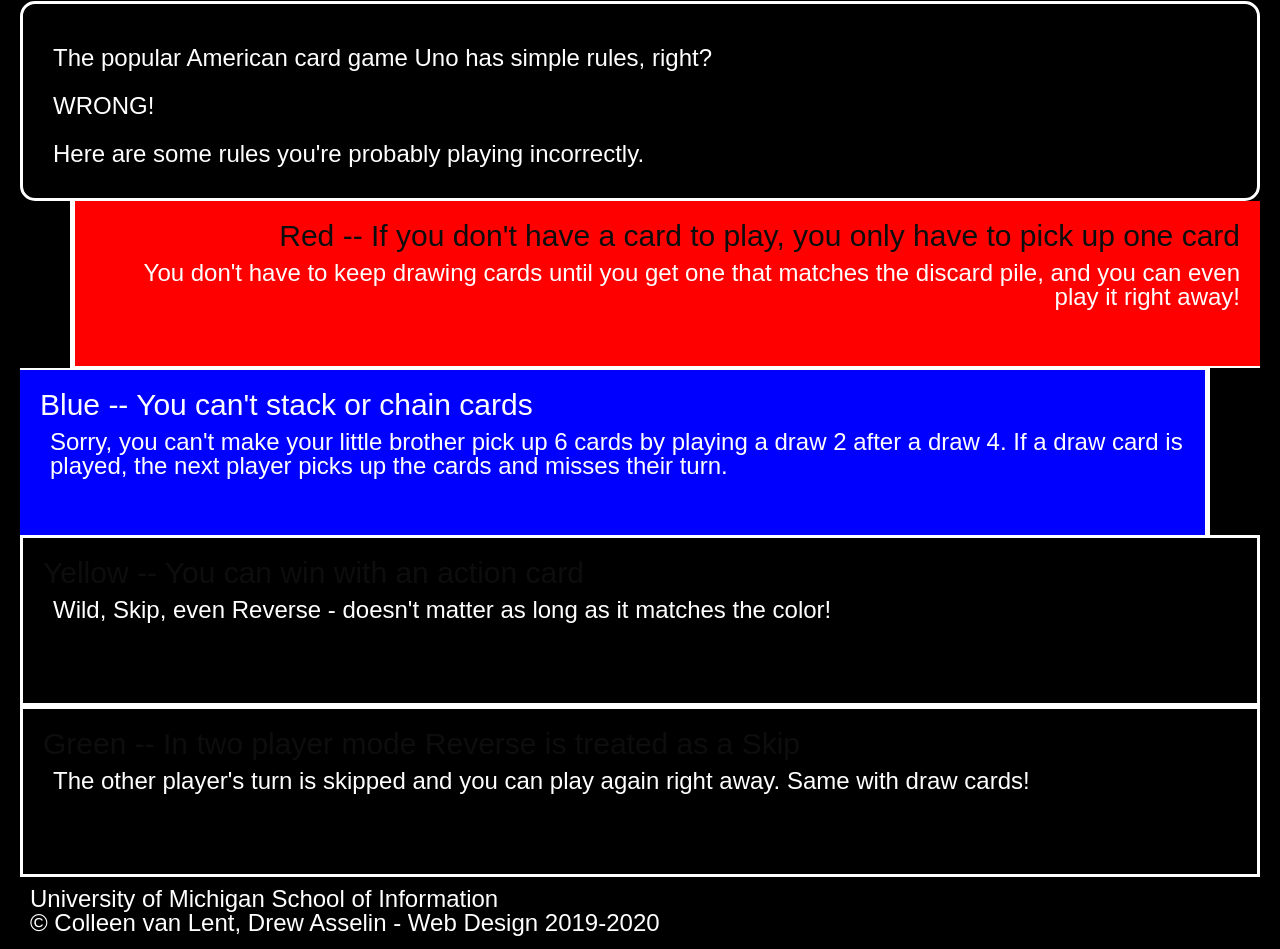
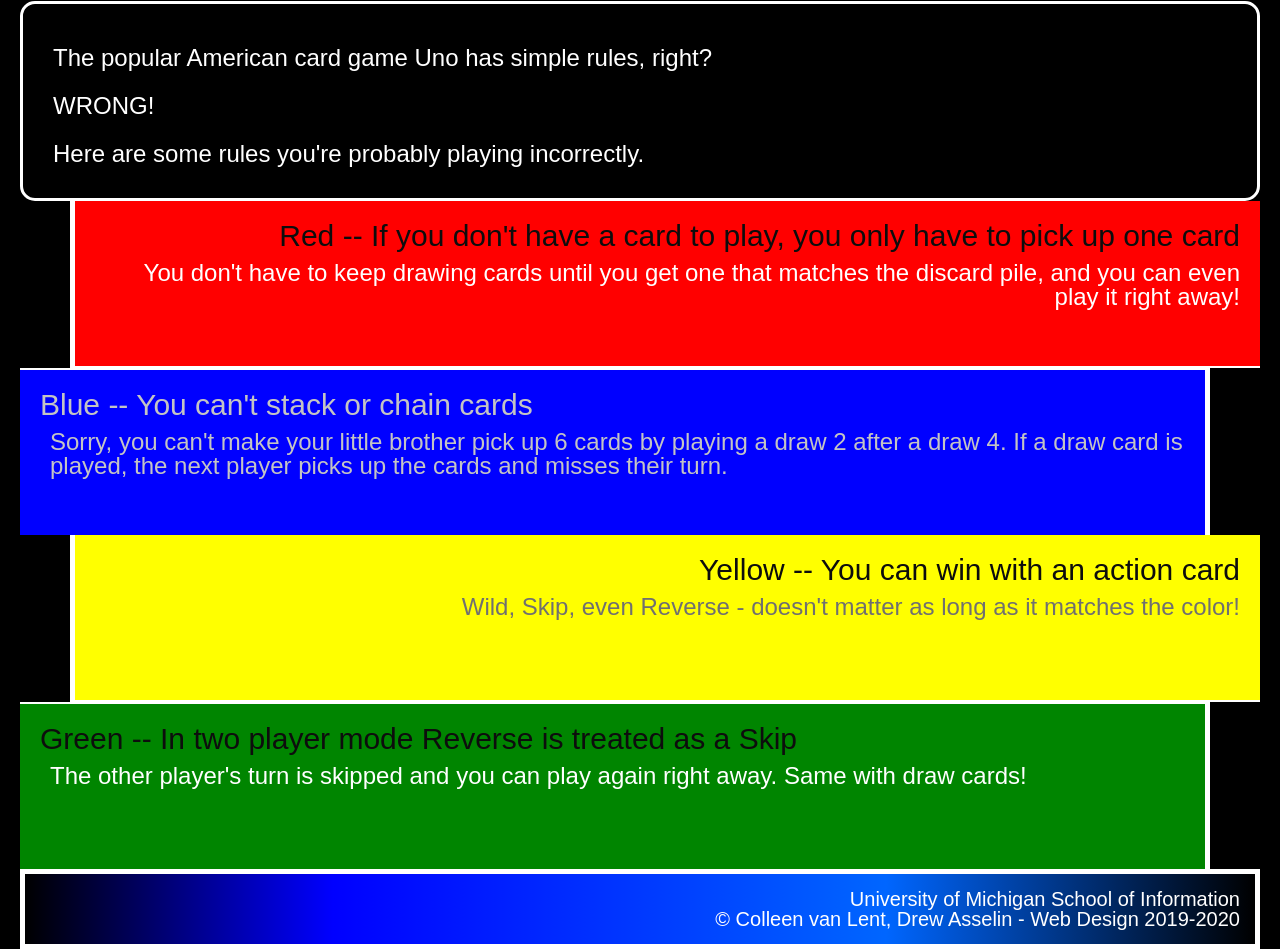
Before and after one commit to mcichon85/hw2-w26, a plain HTML site: page index.html in a window 1280 px wide. Shown: the part 327-1276 px from the top of the page. Drawn offline with Linux system fonts and the light colour scheme.

Commit message:
first attempt at completion

```diff
--- a/css/style.css
+++ b/css/style.css
@@ -25,8 +25,6 @@ img {
     width: 250px;
     display: block;
     margin: auto;
-    /* display: flex;
-    justify-content: center; */
     border: #ffffff, dashed, 10px;
 }
 
@@ -58,6 +56,38 @@ div {
     border-width: 2px 5px 0px 0px;
 }
 
-.blue > h2 {
-    color: #ffffff;
+.blue > h2, .blue > p {
+    color: #C4C4C4;
 }
+
+.yellow {
+    background-color: #ffff00;
+    text-align: right;
+    margin: 0px 0px 0px 50px;
+    border-style: solid;
+    border-width: 0px 0px 2px 5px;
+}
+
+.yellow > p {
+    color: #707070;
+}
+
+.green {
+    background-color:  #008500;
+    text-align: left;
+    margin: 0px 50px 0px 0px;
+    border-style: solid;
+    border-width: 2px 5px 0px 0px;
+}
+
+footer {
+    background-image: linear-gradient(to right, #000000 0%, #0000ff 25%, #0066ff 70%, #000000 100%);
+    /* a gradient background that starts at #000000, goes to #0000ff at 25,  #0066ff at 70, and ends back at #000000. */
+    border: #ffffff, solid, 5px;
+}
+
+footer p {
+    font-size: 20px;
+    text-align: right;
+    padding: 15px 15px 15px 0px;
+}
```
